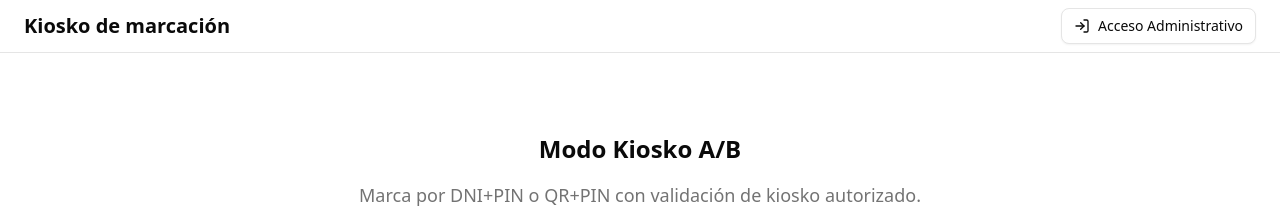
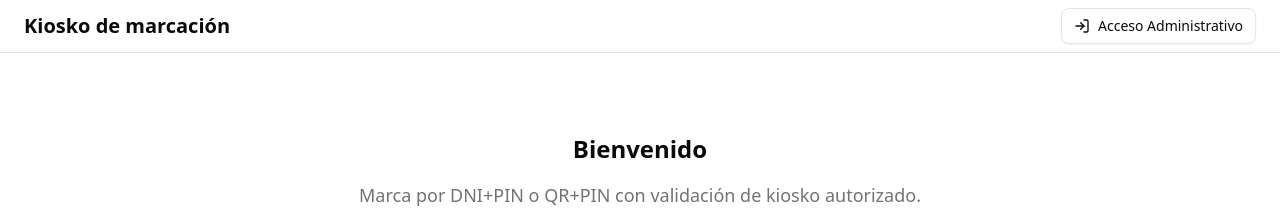
Before and after one commit to JorgeZavalaO/time-tracking, a Next.js app: page / in a window 1280 px wide. Shown: the top 223 px of the page. Built offline with nearby package versions, Linux system fonts and the light colour scheme.

Commit message:
feat: actualizar título de sección en la página principal a "Bienvenido"

```diff
--- a/src/app/page.tsx
+++ b/src/app/page.tsx
@@ -117,7 +117,7 @@ export default function Home(){
       </header>
       <main className="flex-1 container mx-auto px-4 py-8">
         <section className="text-center py-12">
-          <h2 className="text-2xl font-bold mb-4">Modo Kiosko A/B</h2>
+          <h2 className="text-2xl font-bold mb-4">Bienvenido</h2>
           <p className="text-muted-foreground max-w-2xl mx-auto text-lg">Marca por DNI+PIN o QR+PIN con validación de kiosko autorizado.</p>
         </section>
         <div>
```
